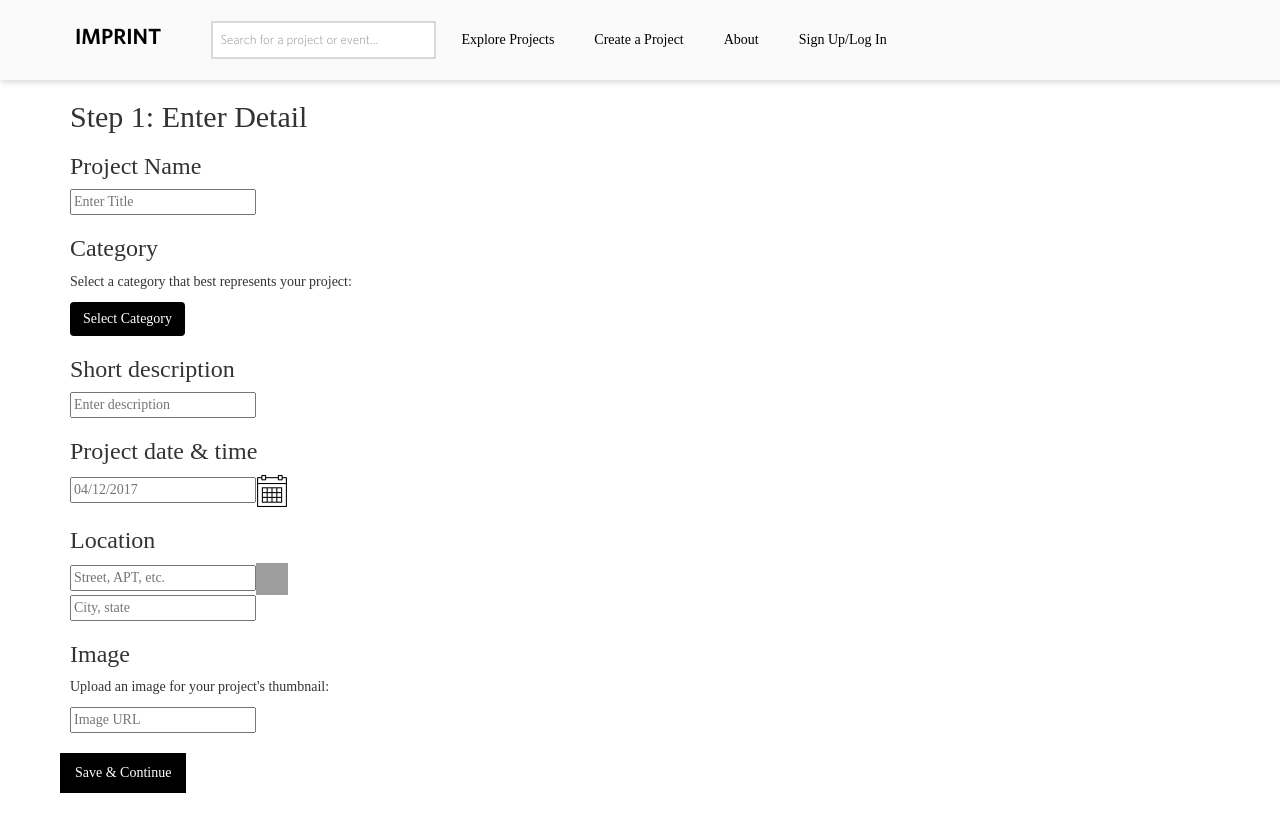
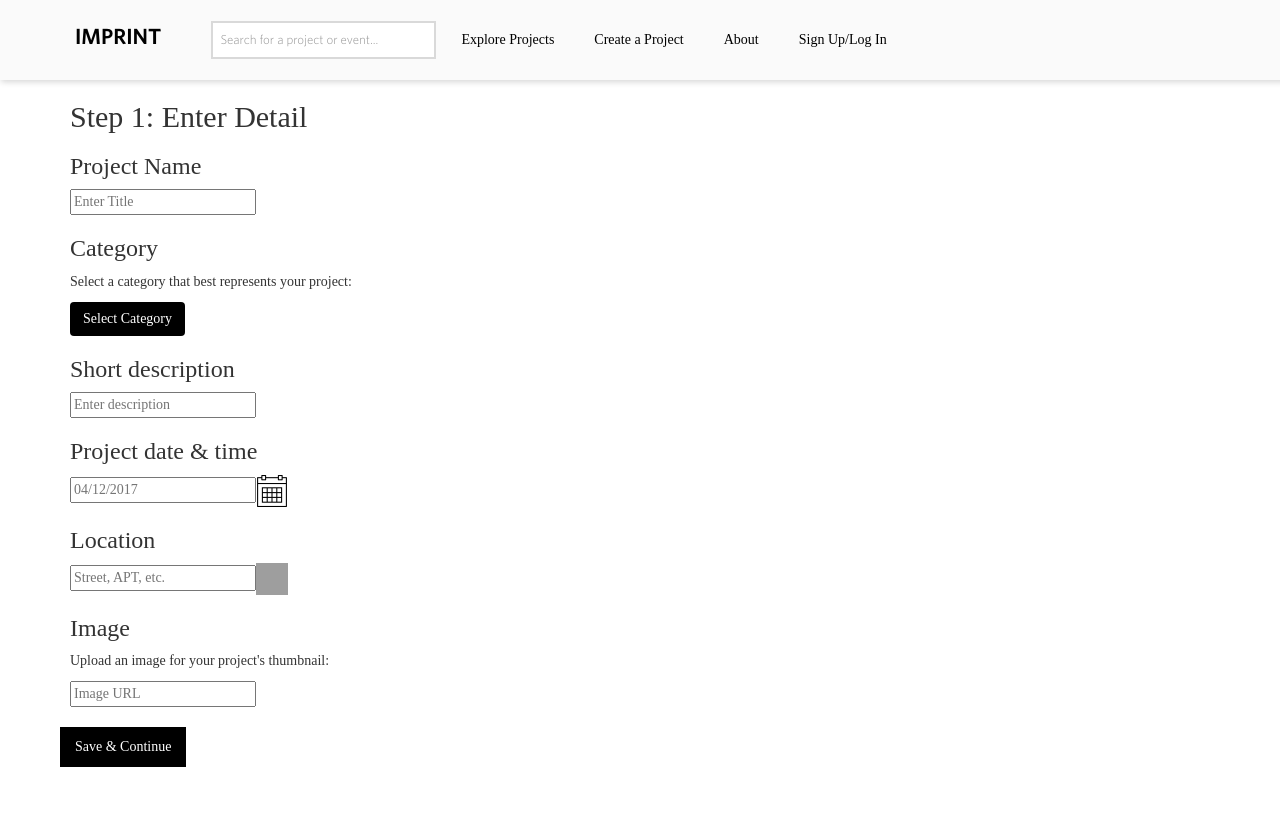
Before and after one commit to lindazhanghf/IMPRINT, an Angular app: page /create in a window 1280 px wide. Shown: the top 832 px of the page. Built offline with nearby package versions, Linux system fonts and the light colour scheme; grey boxes are pictures that could not be loaded; a web font is replaced by a local one.

Commit message:
remove duplicate location input for create-project

```diff
--- a/src/app/create-project/create-project.component.html
+++ b/src/app/create-project/create-project.component.html
@@ -37,8 +37,8 @@
         <h3>Location</h3>
         <input [(ngModel)]="project.address" placeholder="Street, APT, etc." />
         <img src="./../../assets/icons/pin2.png" style="width:32px;height:32px;"> <br/>
-        <input [(ngModel)]="project.address" placeholder="City, state" />
-      </div>
+<!--         <input [(ngModel)]="project.address" placeholder="City, state" />
+ -->      </div>
 
       <div style="padding-left: 10px;">
         <h3>Image</h3>
```
